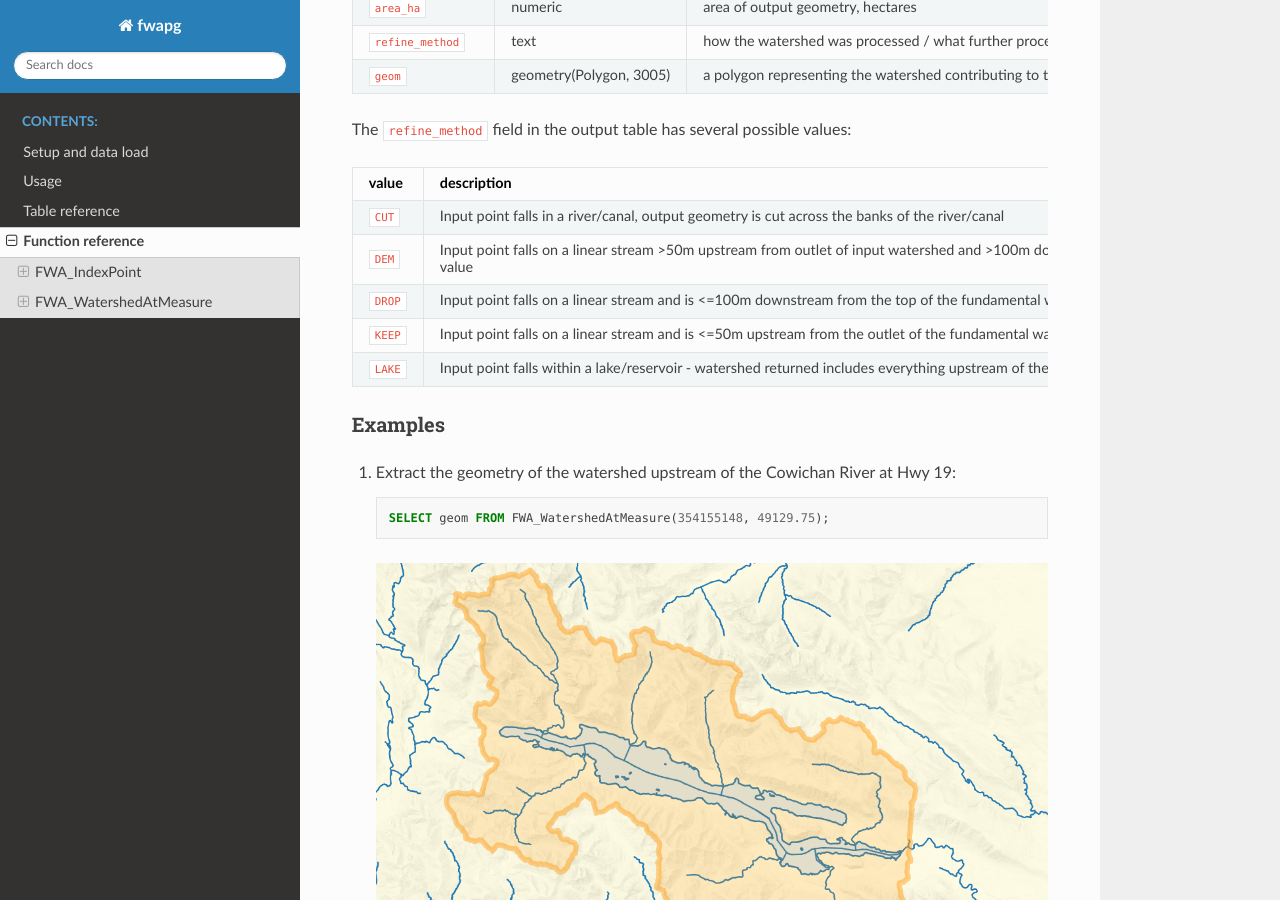
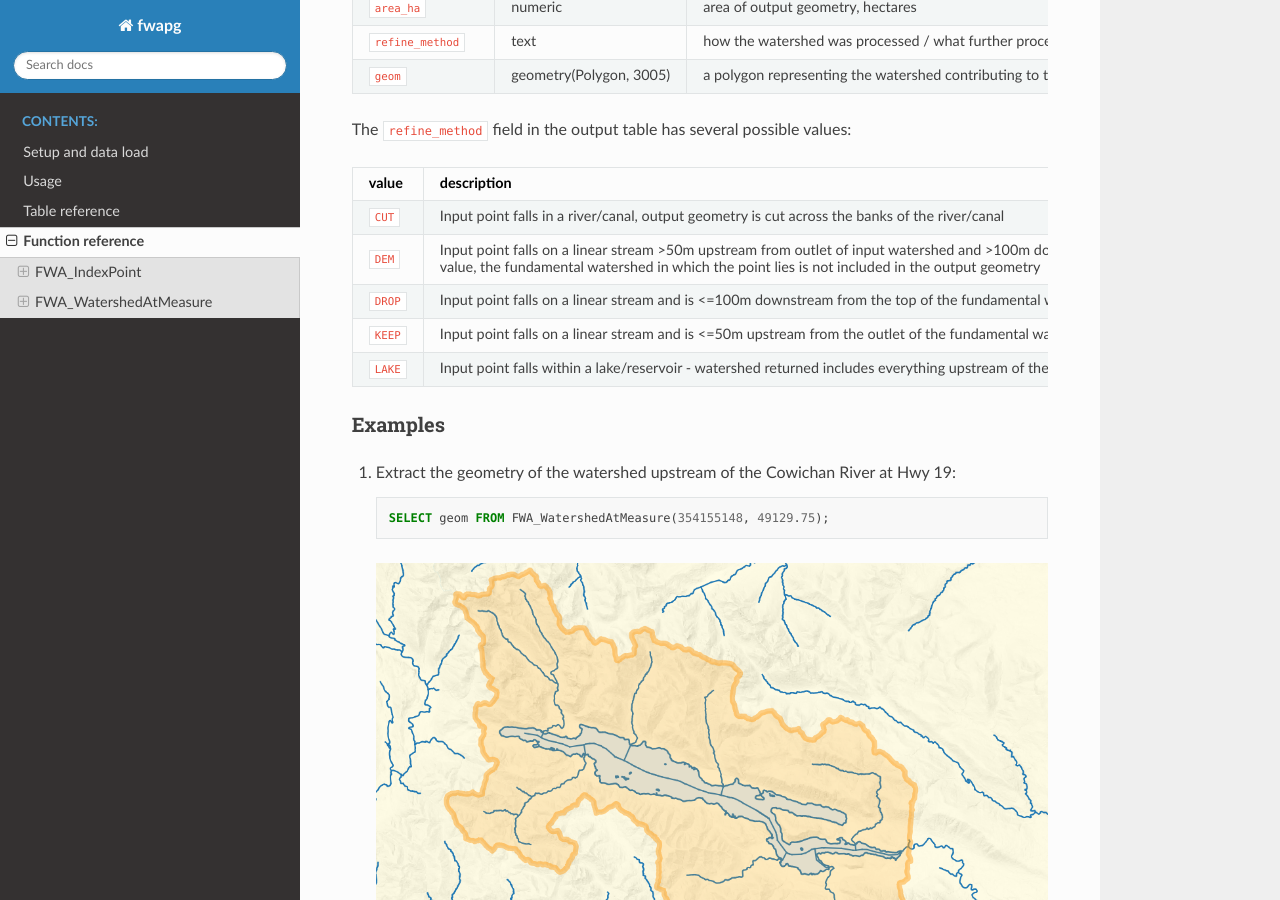
Before and after one commit to smnorris/fwapg, a Sphinx documentation site: the page built from docs/04_functions.md, in a window 1280 px wide and 900 px high, scrolled down 2818 px. Built offline with Sphinx 7.4.7 and the Read the Docs theme 2.0.0, drawn with Linux system fonts in a browser that asks for light colours.

Commit message:
note exactly what happens with refine_method=DEM

```diff
--- a/docs/04_functions.md
+++ b/docs/04_functions.md
@@ -127,7 +127,7 @@ The `refine_method` field in the output table has several possible values:
 | value                     | description                                 |
 | :-------------------------|-------------------------------------------- |
 | `CUT`                     | Input point falls in a river/canal, output geometry is cut across the banks of the river/canal
-| `DEM`                     | Input point falls on a linear stream >50m upstream from outlet of input watershed and >100m downstream from top of watershed, further processing of the fundamental watershed in which the point lies with the DEM would be valuable to improve the output watershed. This is functionally equivalent to the `DROP` value
+| `DEM`                     | Input point falls on a linear stream >50m upstream from outlet of input watershed and >100m downstream from top of watershed, further processing of the fundamental watershed in which the point lies with the DEM would be valuable to improve the output watershed. This is functionally equivalent to the `DROP` value, the fundamental watershed in which the point lies is not included in the output geometry
 | `DROP`                    | Input point falls on a linear stream and is <=100m downstream from the top of the fundamental watershed in which it lies - this fundamental watershed is not included in output geometry
 | `KEEP`                    | Input point falls on a linear stream and is <=50m upstream from the outlet of the fundamental watershed in which it lies - this fundamental watershed is entirely retained in the output geometry
 | `LAKE`                    | Input point falls within a lake/reservoir - watershed returned includes everything upstream of the outlet of the lake/reservoir
```
